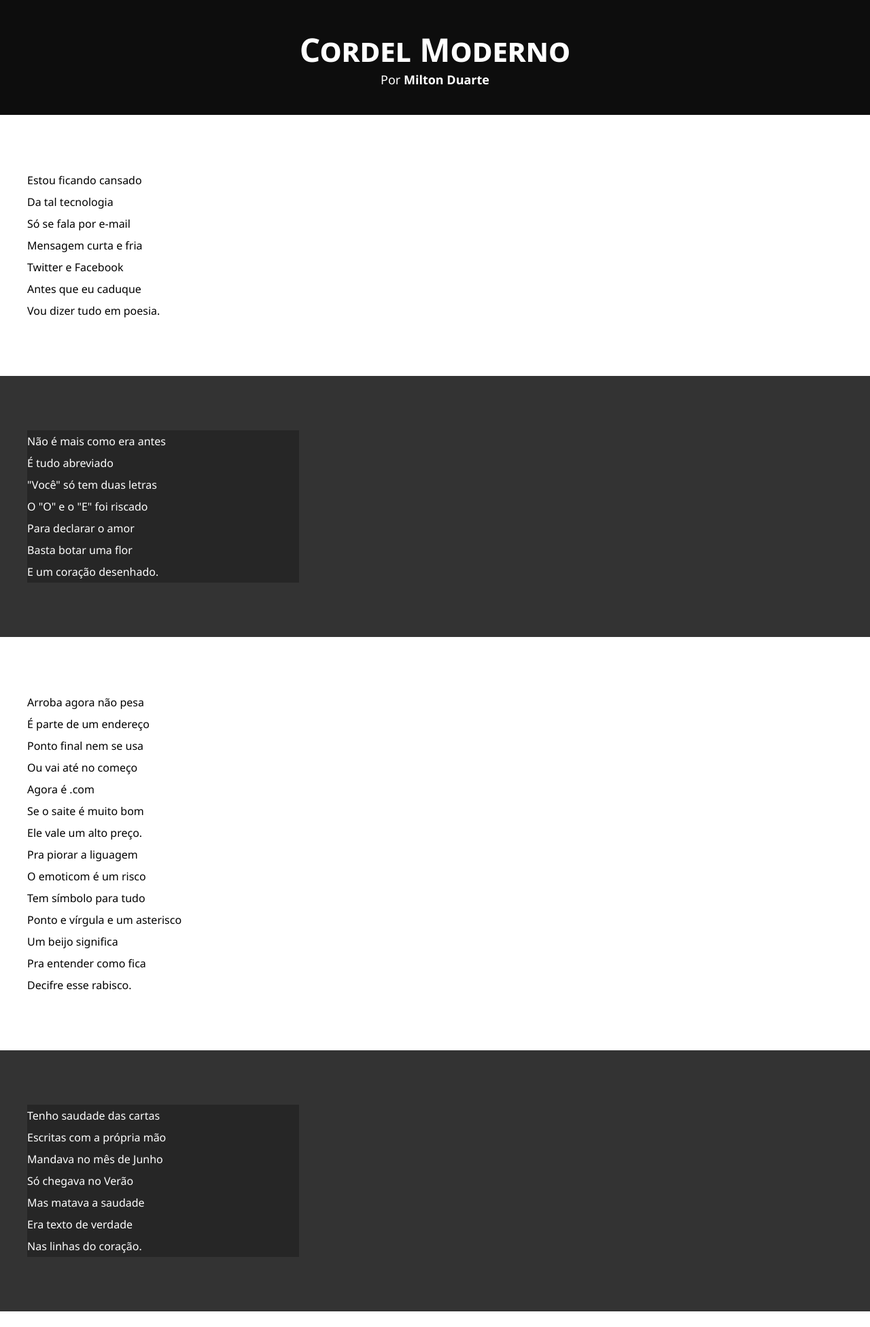
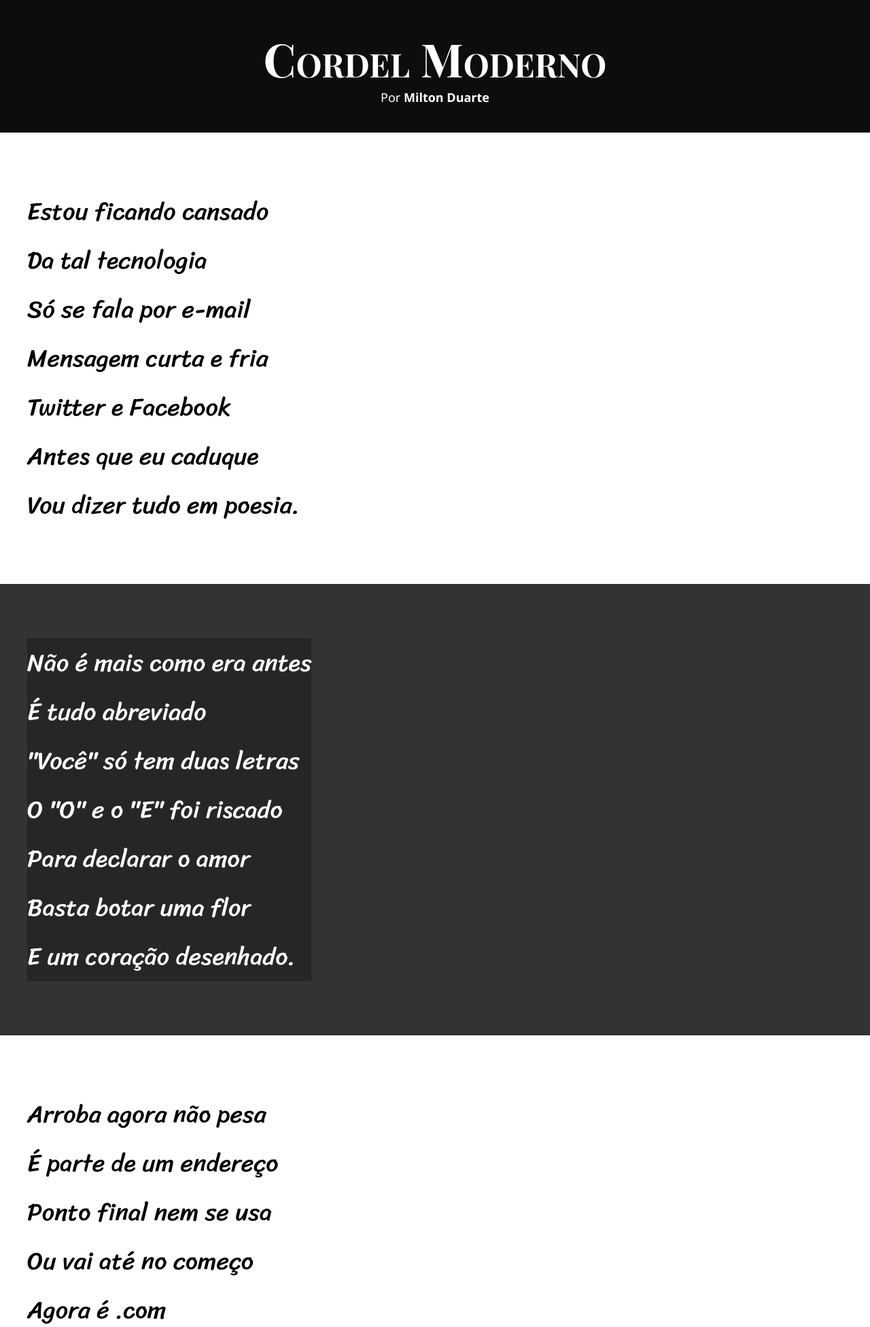
Before and after one commit to Mikaelo-dev/html-css, a PHP site: page / in a window 1280 px wide. Shown: the top 1952 px of the page at 68% size. Run offline with PHP 8.4, Linux system fonts and the light colour scheme.

Commit message:
Adição de fontes ao projeto
Com as fontes do google fonts inseridas como var e pro seus respectivos seletores

```diff
--- a/desafios/modulo2/d012/css/style.css
+++ b/desafios/modulo2/d012/css/style.css
@@ -1,4 +1,6 @@
 @charset "UTF-8";
+
+
 *{
     margin: 0;
     padding: 0;
@@ -15,8 +17,10 @@ header{
 }
 header h1{
     padding-top: 40px;
-    font-size: 3em;
+    font-size: 8.5vh;
     font-variant: small-caps;
+    font-family: var(--fonte2);
+    /* A melhor maneira é com media queries, porém é uma forma de resolver usando o vh */
 }
 header p{
     padding-bottom: 40px;
@@ -34,6 +38,8 @@ a:hover{
 section{
     padding: 10vh 0 10vh 40px;
     line-height: 2em;
+    font-family: var(--fonte1);
+    font-size: 4.5vh;
 
 }
 section.normal{
@@ -45,7 +51,7 @@ section.imagem{
     /* background-image: url('../imagens/background001.jpg'); */
 }
 section.imagem p{
-    width: 400px;
+    display: inline-block;
     background-color: var(--cor3);
 }
 footer{
--- a/desafios/modulo2/d012/css/var.css
+++ b/desafios/modulo2/d012/css/var.css
@@ -1,7 +1,11 @@
+@import url('https://fonts.googleapis.com/css2?family=Playfair+Display+SC:wght@400;700;900&family=Sriracha&display=swap');
 :root{
     --cor0:#A6A6A6;
     --cor1:#8C8C8C;
     --cor2:#595959;
     --cor3:#262626;
     --cor4:#0D0D0D;
+
+    --fonte1: 'Sriracha', cursive;
+    --fonte2: 'Playfair Display SC', serif;
 }
```
